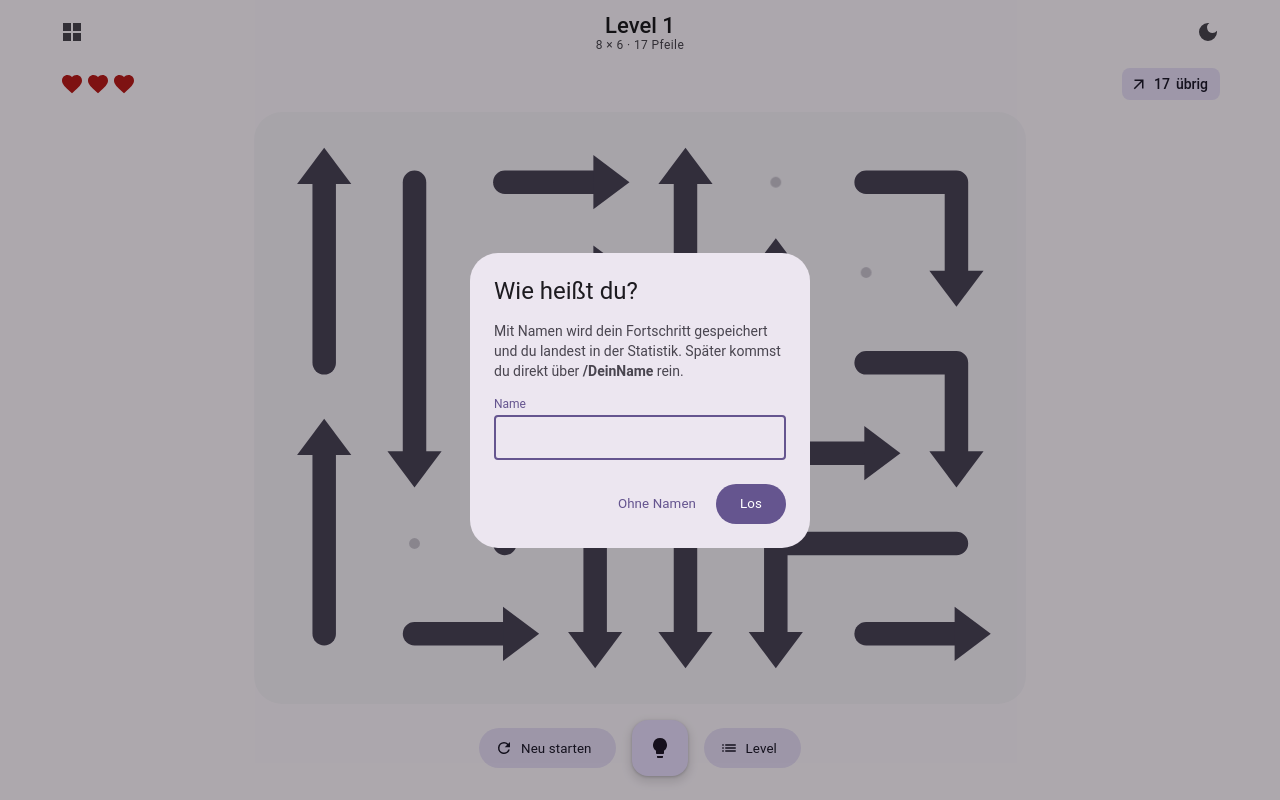
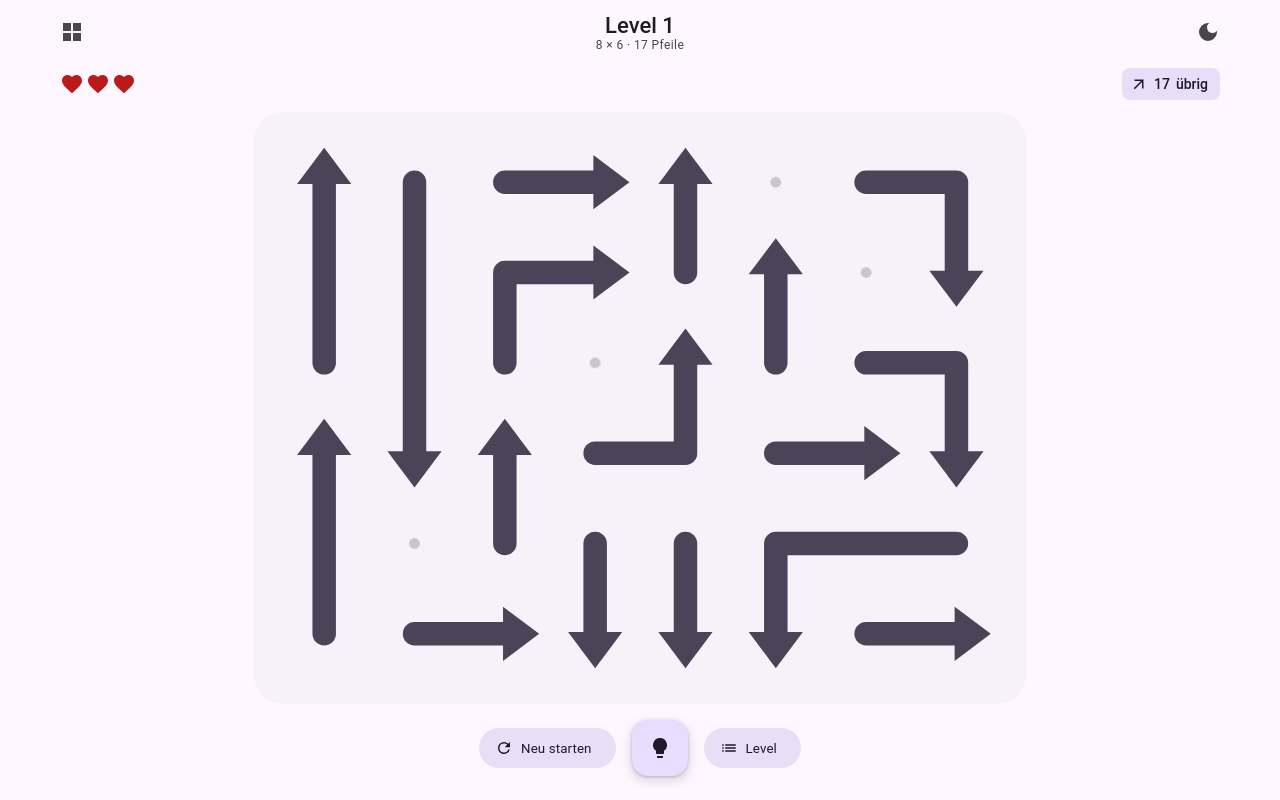
Before and after one commit to L8teNever/Arrows, a Flask app: page / in a window 1280 px wide. Run offline with Flask 3, Linux system fonts and the light colour scheme.

Commit message:
Login nur noch über Zero Trust: /Name, Namensdialog, Gast und Konto wechseln entfernt
- API unter /api/me/progress und /api/me/result, nur mit Access-Mail (sonst 401)
- Alte Links /Name leiten auf / um, alte Cookies/Einträge werden aufgeräumt
- Postausgang behält Ergebnisse bei abgelaufenem Login

Co-Authored-By: Claude Opus 5.5 <noreply@anthropic.com>

```diff
--- a/app.py
+++ b/app.py
@@ -44,7 +44,8 @@ def access_email() -> str | None:
             return None
         email = claims.get("email")
     else:
-        email = request.headers.get("Cf-Access-Authenticated-User-Email")
+        # ARROWS_DEV_EMAIL nur lokal zum Testen ohne Cloudflare
+        email = request.headers.get("Cf-Access-Authenticated-User-Email") or os.environ.get("ARROWS_DEV_EMAIL")
     return email.strip().lower() if email and "@" in email else None
 
 
@@ -104,22 +105,19 @@ def index():
 
 
 @app.get("/<name>")
-def player(name: str):
-    """/Simon spielt mit Simons Konto, ein neuer Name legt beim ersten Laden ein Konto an."""
+def old_name_link(name: str):
+    """Fruehere Links wie /Simon: das Konto kommt jetzt aus dem Zero-Trust-Login."""
     if not db.valid_name(name):
         abort(404)
-    return _cached_text(INDEX_HTML, "text/html", BUILD)
+    return redirect("/")
 
 
-def _need_name(name: str):
-    """Mit Zero-Trust-Login darf man nur das eigene Konto benutzen."""
-    if not db.valid_name(name):
-        abort(400, "Ungueltiger Name")
-    email = access_email()
-    if email:
-        with db.connect() as con:
-            if db.get_or_create_by_email(con, email)["name"].lower() != name.lower():
-                abort(403, "Das ist nicht dein Konto")
+def _require_user(con):
+    """Nur mit Zero-Trust-Login: das Konto gehoert zur Mail."""
+    u = access_user(con)
+    if not u:
+        abort(401, "Nicht angemeldet")
+    return u
 
 
 @app.get("/api/me")
@@ -142,33 +140,26 @@ def _int(body: dict, key: str, default=None, lo=0, hi=10**9):
     return max(lo, min(v, hi))
 
 
-@app.get("/api/u/<name>")
-def user_get(name: str):
-    _need_name(name)
-    with db.connect() as con:
-        return jsonify(db.user_json(db.get_or_create(con, name)))
-
-
-@app.post("/api/u/<name>/progress")
-def user_progress(name: str):
+@app.post("/api/me/progress")
+def user_progress():
     """Aktuelles Level + Spielzeit seit der letzten Meldung (auch per sendBeacon)."""
-    _need_name(name)
     body = request.get_json(force=True, silent=True) or {}
     level = body.get("level")
     with db.connect() as con:
+        name = _require_user(con)["name"]
         u = db.progress(con, name, _int(body, "level", 1, 1, MAX_LEVEL) if level is not None else None, _int(body, "playMs", 0))
         return jsonify(db.user_json(u))
 
 
-@app.post("/api/u/<name>/result")
-def user_result(name: str):
-    _need_name(name)
+@app.post("/api/me/result")
+def user_result():
     body = request.get_json(force=True, silent=True) or {}
     level = _int(body, "level", None, 1, MAX_LEVEL)
     ms = _int(body, "ms", None, 0, 24 * 3600_000)
     if ms < 300:
         abort(400, "Zu schnell")
     with db.connect() as con:
+        name = _require_user(con)["name"]
         try:
             u = db.add_result(con, name, level, ms, _int(body, "mistakes", 0, 0, 99), _int(body, "playMs", 0))
         except ValueError as e:
@@ -176,12 +167,9 @@ def user_result(name: str):
         return jsonify(db.user_json(u))
 
 
-COOKIE = "arrows_player"  # setzt das Spiel, sobald man /Name geoeffnet hat
-
-
 @app.get("/dashboard")
 def dashboard_root():
-    """Eingeloggt (vorher /Name geoeffnet): direkt zur eigenen Statistik, sonst Uebersicht."""
+    """Angemeldet: direkt zur eigenen Statistik, mit ?alle die Uebersicht."""
     me = _me_name()
     if me and "alle" not in request.args:
         return redirect(f"/{quote(me)}/dashboard" + (f"?{request.query_string.decode()}" if request.query_string else ""))
@@ -196,13 +184,10 @@ def dashboard_user(name: str):
 
 
 def _me_name() -> str:
-    """Eigenes Konto: ueber Zero Trust, sonst das Cookie vom letzten /Name."""
+    """Eigenes Konto aus dem Zero-Trust-Login."""
     with db.connect() as con:
         u = access_user(con)
-    if u:
-        return u["name"]
-    me = request.cookies.get(COOKIE, "")
-    return me if db.valid_name(me) else ""
+    return u["name"] if u else ""
 
 
 def _dashboard(name: str | None):
--- a/db.py
+++ b/db.py
@@ -83,12 +83,7 @@ def now() -> int:
     return int(time.time())
 
 
-def get_or_create(con, name: str) -> sqlite3.Row:
-    row = con.execute("SELECT * FROM users WHERE name = ?", (name,)).fetchone()
-    if row:
-        return row
-    t = now()
-    con.execute("INSERT INTO users (name, created, last_seen) VALUES (?, ?, ?)", (name, t, t))
+def get_user(con, name: str) -> sqlite3.Row:
     return con.execute("SELECT * FROM users WHERE name = ?", (name,)).fetchone()
 
 
@@ -97,7 +92,7 @@ def user_json(row) -> dict:
 
 
 def progress(con, name: str, level: int | None, play_ms: int) -> sqlite3.Row:
-    u = get_or_create(con, name)
+    u = get_user(con, name)
     lvl = u["level"] if level is None else max(1, min(level, u["max_level"]))
     con.execute(
         "UPDATE users SET level = ?, play_ms = play_ms + ?, last_seen = ? WHERE id = ?",
@@ -107,7 +102,7 @@ def progress(con, name: str, level: int | None, play_ms: int) -> sqlite3.Row:
 
 
 def add_result(con, name: str, level: int, ms: int, mistakes: int, play_ms: int) -> sqlite3.Row:
-    u = get_or_create(con, name)
+    u = get_user(con, name)
     if level > u["max_level"]:
         raise ValueError("Level noch nicht freigeschaltet")
     con.execute(
--- a/static/app.js
+++ b/static/app.js
@@ -15,17 +15,10 @@ const board = $("board");
 
 /* ---------- Konto ---------- */
 // /Simon = Simons Konto (wird beim ersten Mal angelegt). Ohne Namen: als Gast, nur auf diesem Geraet.
-const NAME_RE = /^[A-Za-z0-9ÄÖÜäöüß_-]{1,24}$/;
-const RESERVED = ["api", "static", "dashboard", "healthz", "sw", "manifest", "icon"];
-const validName = (n) => NAME_RE.test(n) && !RESERVED.includes(n.toLowerCase());
-let player = (() => {
-  let n = "";
-  try { n = decodeURIComponent(location.pathname.slice(1)); } catch {}
-  if (validName(n)) return n;
-  const last = localStorage.getItem("arrows.player"); // App vom Startbildschirm startet auf "/"
-  if (last && validName(last)) { history.replaceState(null, "", "/" + encodeURIComponent(last)); return last; }
-  return null;
-})();
+// Konto kommt nur aus dem Zero-Trust-Login (Mail), siehe accessLogin()
+["arrows.player", "arrows.guest"].forEach((k) => localStorage.removeItem(k)); // Reste vom alten /Name-Login
+document.cookie = "arrows_player=; path=/; max-age=0";
+let player = null;
 const key = (k) => (player ? `arrows.u.${player.toLowerCase()}.${k}` : `arrows.${k}`);
 
 const store = {
@@ -70,7 +63,7 @@ const center = ([x, y]) => [(x + 0.5) * C, (y + 0.5) * C];
 /* ---------- Server-Abgleich (sparsam) ----------
    Gesendet wird nur: ein Ergebnis beim Schaffen eines Levels, das Level beim Wechseln und die
    Spielzeit beim Verlassen der App. Ohne Netz bleiben Ergebnisse im Postausgang und gehen spaeter raus. */
-const api = (path) => `/api/u/${encodeURIComponent(player)}${path}`;
+const api = (path) => `/api/me${path}`;
 let serverLevel = null;  // Level, das der Server kennt (spart doppelte Meldungen)
 let playUnsent = +localStorage.getItem(key("playUnsent")) || 0; // Spielzeit seit der letzten Meldung (ms)
 
@@ -90,7 +83,7 @@ async function flushOutbox() {
       try {
         res = await fetch(job.url, { method: "POST", headers: { "Content-Type": "application/json" }, body: JSON.stringify(job.body), keepalive: true });
       } catch { break; } // kein Netz: spaeter nochmal
-      if (res.status >= 500) break;
+      if (res.status >= 500 || res.status === 401 || res.status === 403) break; // Server weg oder Login abgelaufen: spaeter nochmal
       box = outbox.get().slice(1); // 2xx oder 4xx (ungueltig): raus aus dem Postausgang
       outbox.set(box);
     }
@@ -477,7 +470,7 @@ $("lose-retry").onclick = () => { $("dlg-lose").close(); loadLevel(state.level);
 
 function openLevels() {
   $("stats-link").href = player ? `/${encodeURIComponent(player)}/dashboard` : "/dashboard";
-  $("player-line").textContent = player ? `Konto: ${player}` : "Als Gast (nur auf diesem Gerät)";
+  $("player-line").textContent = player ? `Konto: ${player}` : "Nicht angemeldet (nur auf diesem Gerät)";
   $("max-level").textContent = store.max;
   $("level-input").max = store.max;
   $("level-input").value = state?.level || 1;
@@ -493,31 +486,6 @@ $("levels-go").onclick = () => {
   loadLevel(n);
 };
 $("level-input").addEventListener("keydown", (e) => { if (e.key === "Enter") $("levels-go").click(); });
-
-/* ---------- Name waehlen (nur auf "/" ohne gespeicherten Namen) ---------- */
-function askName() {
-  $("dlg-name").showModal();
-  $("name-input").focus();
-}
-$("name-go").onclick = () => {
-  const n = $("name-input").value.trim();
-  if (!validName(n)) { snackbar("Nur Buchstaben, Zahlen, - und _ (max. 24)"); return; }
-  $("dlg-name").close();
-  location.href = "/" + encodeURIComponent(n);
-};
-$("name-input").addEventListener("keydown", (e) => { if (e.key === "Enter") $("name-go").click(); });
-$("name-guest").onclick = () => { $("dlg-name").close(); localStorage.setItem("arrows.guest", "1"); };
-$("switch-player").onclick = () => {
-  localStorage.removeItem("arrows.player");
-  localStorage.removeItem("arrows.guest");
-  document.cookie = "arrows_player=; path=/; max-age=0";
-  location.href = "/";
-};
-
-// Cookie, damit /dashboard direkt zur eigenen Statistik fuehrt (1 Jahr)
-function rememberLogin() {
-  document.cookie = `arrows_player=${encodeURIComponent(player)}; path=/; max-age=31536000; SameSite=Lax`;
-}
 
 // Zero Trust: Cloudflare kennt die Mail, der Server macht daraus das Konto. Offline gilt das letzte bekannte.
 async function accessLogin() {
@@ -545,34 +513,19 @@ async function accessLogin() {
 
 async function start() {
   applyTheme();
+  if (location.pathname !== "/") history.replaceState(null, "", "/");
   const acc = await accessLogin();
-  if (acc) {
-    player = acc.name;
-    history.replaceState(null, "", "/" + encodeURIComponent(player));
-    $("switch-player").style.display = "none"; // Konto haengt an der Mail
-    if ($("dlg-name").open) $("dlg-name").close();
-  }
-  if (!player) {
-    if (!localStorage.getItem("arrows.guest")) askName();
-    loadLevel(store.level);
-    return;
-  }
-  localStorage.setItem("arrows.player", player);
-  rememberLogin();
+  if (!acc) { loadLevel(store.level); return; } // ohne Login (nur lokal): Fortschritt bleibt auf dem Geraet
+  player = acc.name;
+  playUnsent = +localStorage.getItem(key("playUnsent")) || 0;
   document.title = `Arrows – ${player}`;
   let level = store.level;
-  try {
-    const res = acc && !acc.offline ? null : await fetch(api(""));
-    if (!res || res.ok) {
-      const u = res ? await res.json() : acc;
-      player = u.name; // Schreibweise wie beim Anlegen
-      rememberLogin();
-      serverLevel = u.level;
-      // Server gilt, ausser dieses Geraet ist weiter (Ergebnisse noch im Postausgang)
-      if (store.max <= u.max) level = u.level;
-      store.max = u.max;
-    }
-  } catch {}
+  if (!acc.offline) {
+    serverLevel = acc.level;
+    // Server gilt, ausser dieses Geraet ist weiter (Ergebnisse noch im Postausgang)
+    if (store.max <= acc.max) level = acc.level;
+    store.max = acc.max;
+  }
   loadLevel(level);
   flushOutbox();
 }
--- a/static/index.html
+++ b/static/index.html
@@ -88,22 +88,9 @@
     </div>
     <div class="dlg-links">
       <a class="btn text" id="stats-link" href="/dashboard">Statistik</a>
-      <button class="btn text" id="switch-player">Konto wechseln</button>
     </div>
   </dialog>
 
-  <dialog id="dlg-name">
-    <h2>Wie heißt du?</h2>
-    <p>Mit Namen wird dein Fortschritt gespeichert und du landest in der Statistik. Später kommst du direkt über <b>/DeinName</b> rein.</p>
-    <label class="field">
-      <span>Name</span>
-      <input id="name-input" maxlength="24" autocomplete="nickname" autocapitalize="words">
-    </label>
-    <div class="dlg-actions">
-      <button class="btn text" id="name-guest">Ohne Namen</button>
-      <button class="btn filled" id="name-go">Los</button>
-    </div>
-  </dialog>
 
   <script src="/static/app.js" defer></script>
 </body>
--- a/static/style.css
+++ b/static/style.css
@@ -167,8 +167,7 @@ dialog p { margin: 0 0 16px; color: var(--on-surface-variant); font-size: 14px;
 .dlg-icon { width: 28px; height: 28px; margin: 0 auto; color: var(--primary); }
 .dlg-icon.err { color: var(--error); }
 .dlg-actions { display: flex; justify-content: flex-end; gap: 8px; margin-top: 24px; }
-#dlg-levels, #dlg-name { text-align: left; }
-#dlg-name h2 { margin-top: 0; }
+#dlg-levels { text-align: left; }
 .dlg-links { display: flex; justify-content: space-between; margin-top: 16px; padding-top: 8px; border-top: 1px solid var(--outline-variant); }
 a.btn { text-decoration: none; }
 #dlg-levels h2 { margin-top: 0; }
--- a/templates/dashboard.html
+++ b/templates/dashboard.html
@@ -18,7 +18,7 @@
 <body class="dash">
   {% set dash = '/' ~ (me | urlencode) ~ '/dashboard' if me else '/dashboard' %}
   <header class="top-app-bar">
-    <a class="icon-btn" href="{{ '/' ~ (me | urlencode) if me else '/' }}" aria-label="Zum Spiel">
+    <a class="icon-btn" href="/" aria-label="Zum Spiel">
       <svg class="ic" viewBox="0 0 24 24"><path d="M20 11H7.83l5.59-5.59L12 4l-8 8 8 8 1.41-1.41L7.83 13H20v-2z"/></svg>
     </a>
     <div class="title">
```
Also changed, not shown: README.md.
